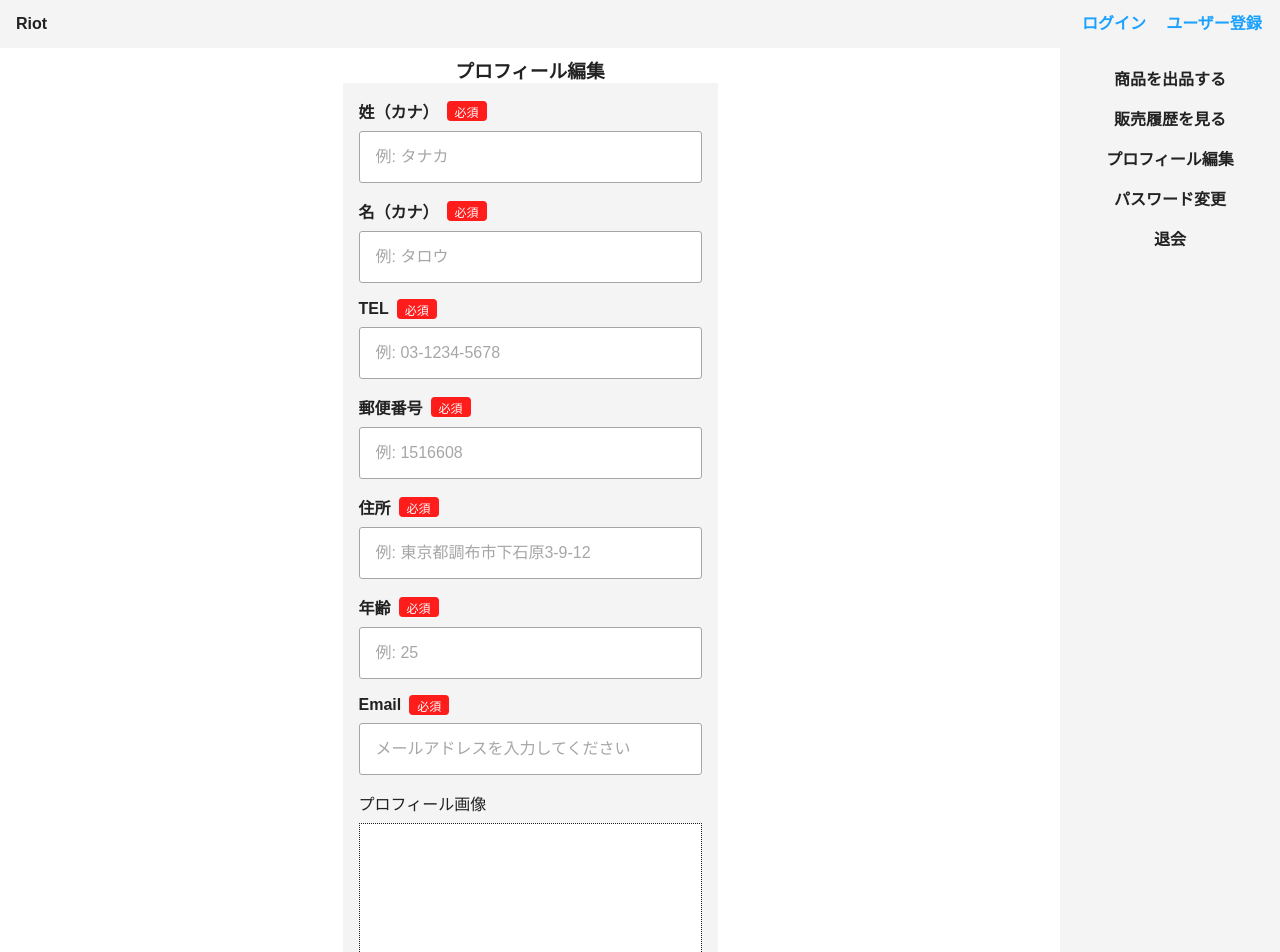
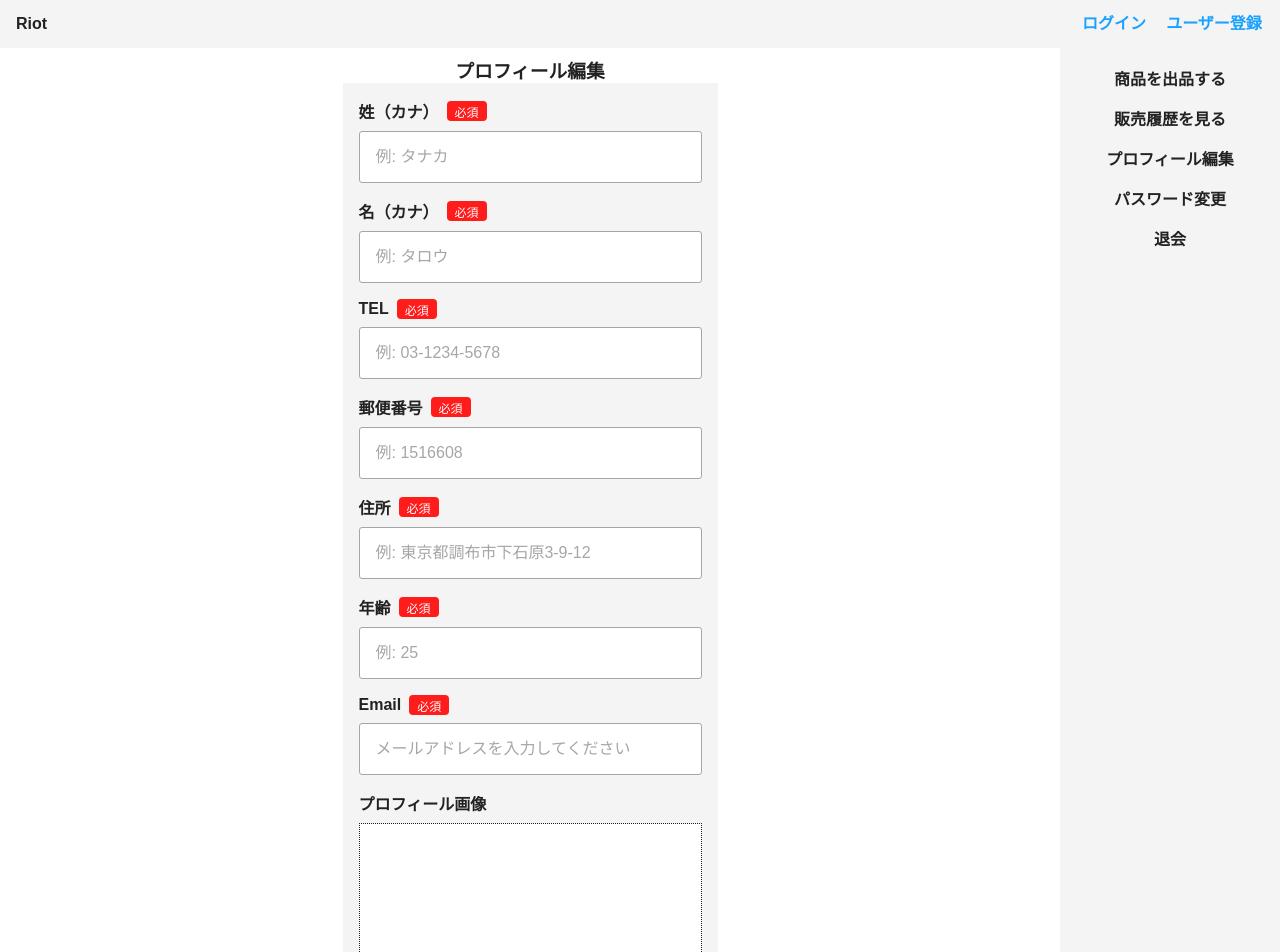
Before and after one commit to kimuniiii/Personal-Development, a Next.js app in the folder packages/client/: page /profile-edit in a window 1280 px wide. Shown: the top 952 px of the page. Built offline with nearby package versions, Linux system fonts and the light colour scheme; no server answers.

Commit message:
🎨 プロフィール画像の文字列を「太字」にする

```diff
--- a/packages/client/src/components/organisms/ProfileImageUpload/index.tsx
+++ b/packages/client/src/components/organisms/ProfileImageUpload/index.tsx
@@ -8,6 +8,7 @@ import { Margin } from 'src/components/layouts/Margin';
 
 import { COLOR_PALETTE } from 'src/styles/color_palette';
 import { FONT_SIZE } from 'src/styles/font_size';
+import { FONT_WEIGHT } from 'src/styles/font_weight';
 
 import { validations } from 'src/utils/validate';
 
@@ -84,10 +85,10 @@ export const ProfileImageUpload: VFC<ProfileImageUploadProps> = ({
     <React.Fragment>
       <StImageContainer>
         {labelText !== '' ? (
-          <section>
+          <StSection>
             {labelText}
             <Margin bottom='8px' />
-          </section>
+          </StSection>
         ) : null}
         {isNotNoImage ? (
           <React.Fragment>
@@ -187,3 +188,7 @@ const StLabel = styled.label`
 const StErrorMessage = styled.p`
   color: ${COLOR_PALETTE.ERROR_COLOR};
 `;
+
+const StSection = styled.section`
+  font-weight: ${FONT_WEIGHT.BOLD};
+`;
```
